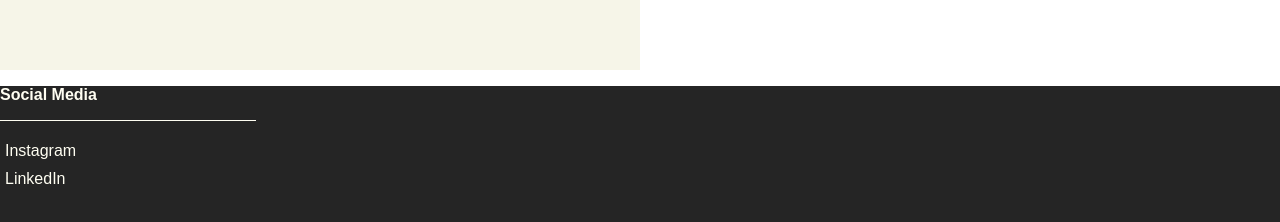
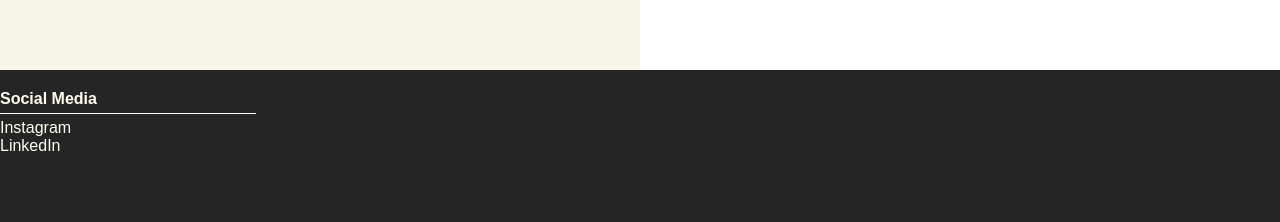
Before and after one commit to hadayahh/somethingPickeled, a React (Vite) app: page / in a window 1280 px wide. Shown: the part 730-952 px from the top of the page. Built offline with nearby package versions, Linux system fonts and the light colour scheme.

Commit message:
css changes

```diff
--- a/src/index.css
+++ b/src/index.css
@@ -3,10 +3,11 @@
 * {
   box-sizing: border-box;
   padding: 0;
+  margin: 0;
 }
 
 html,body{
-  margin: 0;
+  /* margin: 0; */
 	padding: 0;
 	border: 0;
 	font-size: 100%;
@@ -49,7 +50,7 @@ html,body{
 /* ABOUT SECTION START */
 .about{
   height: 85vh;
-  /* background: rgb(246,245,232); */
+
   display: flex;
 }
 
@@ -81,24 +82,28 @@ html,body{
 .footer{
   height: 30vh;
   background-color: rgb(37,37,37);
+  color: white;
 }
 
 .socials{
   width: 20%;
-  /* background-color: blue; */
+  padding-top: 20px;
 }
 
 .socials-divider{
   border-bottom: 1px solid #fffef2;
+  margin-top: 5px;
+  margin-bottom: 5px;
 }
+
 .socials-list{
   display: flex;
   flex-direction: column;
 }
+
 .socials-list li {
   color: #fffef2;
   list-style: none;
-  padding: 5px;
 }
 
 .socials h3{
```
